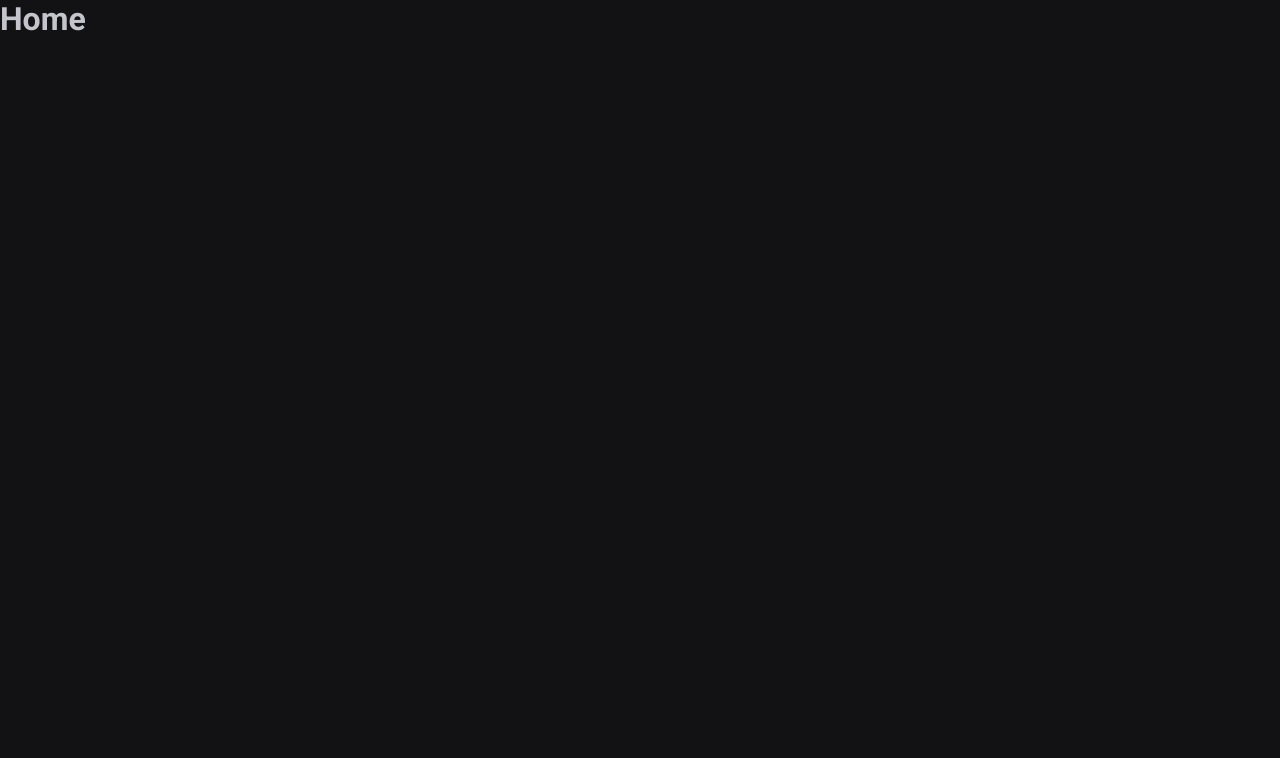
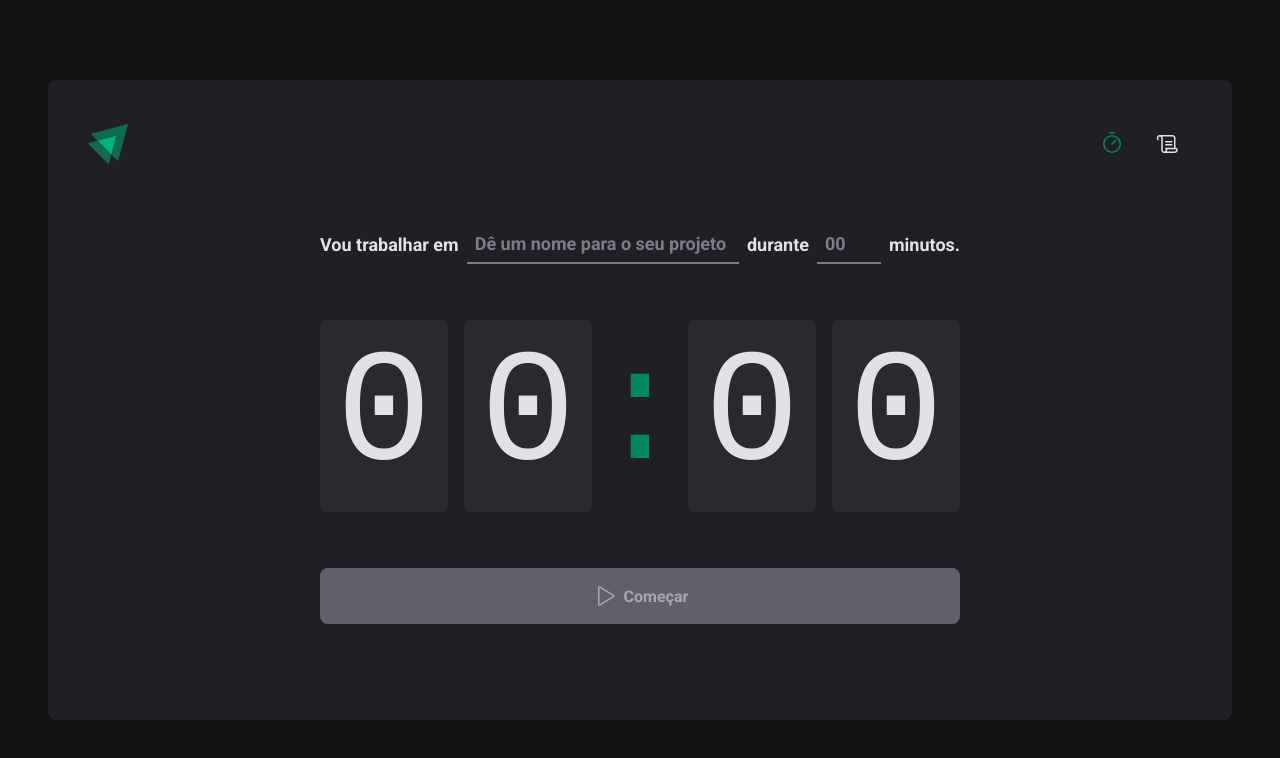
Before and after one commit to AlvaroOrlando/Ignite-Timer-Typescript, a React (Vite) app: page / in a window 1280 px wide. Shown: the top 758 px of the page. Built offline with nearby package versions, Linux system fonts and the light colour scheme.

Commit message:
finalização pagina history, formulários, iniciada validação de formulários

```diff
--- a/package.json
+++ b/package.json
@@ -11,10 +11,14 @@
     "lint-fix": "eslint src --ext .ts,.tsx --fix"
   },
   "dependencies": {
+    "@hookform/resolvers": "^2.9.10",
+    "phosphor-react": "^1.4.1",
     "react": "^18.2.0",
     "react-dom": "^18.2.0",
+    "react-hook-form": "^7.42.1",
     "react-router-dom": "^6.7.0",
-    "styled-components": "^5.3.6"
+    "styled-components": "^5.3.6",
+    "zod": "^3.20.2"
   },
   "devDependencies": {
     "@rocketseat/eslint-config": "^1.1.3",
--- /dev/null
+++ b/src/components/Header/index.tsx
@@ -0,0 +1,20 @@
+import { HeaderContainer } from './styles'
+import logoIgnite from '../../assets/logoIgnite.svg'
+import { Timer, Scroll } from 'phosphor-react'
+import { NavLink } from 'react-router-dom'
+
+export function Header() {
+  return (
+    <HeaderContainer>
+      <img src={logoIgnite} alt="" />
+      <nav>
+        <NavLink to="/" title="Timer">
+          <Timer size={24} />
+        </NavLink>
+        <NavLink to="/history" title="Histórico">
+          <Scroll size={24} />
+        </NavLink>
+      </nav>
+    </HeaderContainer>
+  )
+}
--- /dev/null
+++ b/src/components/Header/styles.ts
@@ -0,0 +1,34 @@
+import styled from 'styled-components'
+
+export const HeaderContainer = styled.header`
+  display: flex;
+  align-items: center;
+  justify-content: space-between;
+
+  nav {
+    display: flex;
+    gap: 0.5rem;
+  }
+
+  a {
+    width: 3rem;
+    height: 3rem;
+
+    display: flex;
+    align-items: center;
+    justify-content: center;
+
+    color: ${(props) => props.theme['gray-100']};
+
+    border-top: 3px solid transparent;
+    border-bottom: 3px solid transparent;
+
+    &:hover {
+      border-bottom: 3px solid ${(props) => props.theme['green-500']};
+    }
+
+    &.active {
+      color: ${(props) => props.theme['green-500']};
+    }
+  }
+`
--- a/src/components/Router.tsx
+++ b/src/components/Router.tsx
@@ -1,12 +1,15 @@
 import { Routes, Route } from 'react-router-dom'
 import { History } from '../pages/History'
-import { Home } from '../pages/home'
+import { Home } from '../pages/Home'
+import { DefaultLayout } from '../layouts/DefaultLayout'
 
 export function Router() {
   return (
     <Routes>
-      <Route path="/" element={<Home />} />
-      <Route path="/history" element={<History />} />
+      <Route path="/" element={<DefaultLayout />}>
+        <Route path="/" element={<Home />} />
+        <Route path="/history" element={<History />} />
+      </Route>
     </Routes>
   )
 }
--- /dev/null
+++ b/src/layouts/DefaultLayout/index.tsx
@@ -0,0 +1,12 @@
+import { Header } from '../../components/Header'
+import { Outlet } from 'react-router-dom'
+import { LayoutContainer } from './styles'
+
+export function DefaultLayout() {
+  return (
+    <LayoutContainer>
+      <Header />
+      <Outlet />
+    </LayoutContainer>
+  )
+}
--- /dev/null
+++ b/src/layouts/DefaultLayout/styles.ts
@@ -0,0 +1,14 @@
+import styled from 'styled-components'
+
+export const LayoutContainer = styled.div`
+  max-width: 74rem;
+  height: calc(100vh - 10rem);
+  margin: 5rem auto;
+  padding: 2.5rem;
+
+  background-color: ${(props) => props.theme['gray-800']};
+  border-radius: 8px;
+
+  display: flex;
+  flex-direction: column;
+`
--- a/src/pages/History.tsx
+++ /dev/null
@@ -1,3 +0,0 @@
-export function History() {
-  return <h1>History</h1>
-}
--- /dev/null
+++ b/src/pages/History/index.tsx
@@ -0,0 +1,56 @@
+import { HistoryContainer, HistoryList, Status } from './styes'
+
+export function History() {
+  return (
+    <HistoryContainer>
+      <h1>Meu histórico</h1>
+
+      <HistoryList>
+        <table>
+          <thead>
+            <tr>
+              <th>Tarefa</th>
+              <th>Duração</th>
+              <th>início</th>
+              <th>Status</th>
+            </tr>
+          </thead>
+          <tbody>
+            <tr>
+              <td>Tarefa</td>
+              <td>20 minutos</td>
+              <td>Há 2 meses</td>
+              <td>
+                <Status statusColor={'green'}>Concluído</Status>
+              </td>
+            </tr>
+            <tr>
+              <td>Tarefa</td>
+              <td>20 minutos</td>
+              <td>Há 2 meses</td>
+              <td>
+                <Status statusColor={'yellow'}>Em andamento</Status>
+              </td>
+            </tr>
+            <tr>
+              <td>Tarefa</td>
+              <td>20 minutos</td>
+              <td>Há 2 meses</td>
+              <td>
+                <Status statusColor={'red'}>Interrompido</Status>
+              </td>
+            </tr>
+            <tr>
+              <td>Tarefa</td>
+              <td>20 minutos</td>
+              <td>Há 2 meses</td>
+              <td>
+                <Status statusColor={'green'}>Concluído</Status>
+              </td>
+            </tr>
+          </tbody>
+        </table>
+      </HistoryList>
+    </HistoryContainer>
+  )
+}
--- /dev/null
+++ b/src/pages/History/styes.ts
@@ -0,0 +1,86 @@
+import styled from 'styled-components'
+
+export const HistoryContainer = styled.main`
+  flex: 1;
+  padding: 3.5rem;
+
+  display: flex;
+  flex-direction: column;
+
+  h1 {
+    font-size: 1.5rem;
+    color: ${(props) => props.theme['gray-100']};
+  }
+`
+export const HistoryList = styled.div`
+  flex: 1;
+  overflow: auto;
+  margin-top: 2rem;
+
+  table {
+    width: 100%;
+    border-collapse: collapse;
+    min-width: 600px;
+
+    th {
+      background-color: ${(props) => props.theme['gray-600']};
+      padding: 1rem;
+      text-align: left;
+      color: ${(props) => props.theme['gray-100']};
+      font-size: 0.875rem;
+      line-height: 1.6rem;
+
+      &:first-child {
+        border-top-left-radius: 8px;
+        padding-left: 1.5rem;
+      }
+
+      &:last-child {
+        border-top-right-radius: 8px;
+        padding-right: 1.5rem;
+      }
+    }
+
+    td {
+      background-color: ${(props) => props.theme['gray-700']};
+      border-top: ${(props) => props.theme['gray-800']};
+      padding: 1rem;
+      font-size: 0.875rem;
+      line-height: 1.6;
+
+      &:first-child {
+        padding-left: 1.5rem;
+        width: 50%;
+      }
+
+      &:last-child {
+        padding-right: 1.5rem;
+      }
+    }
+  }
+`
+
+const STATUS_COLORS = {
+  yellow: 'yellow-500',
+  green: 'green-500',
+  red: 'red-500',
+} as const
+
+interface StatusProps {
+  statusColor: keyof typeof STATUS_COLORS
+}
+
+export const Status = styled.span<StatusProps>`
+  display: flex;
+  align-items: center;
+  gap: 0.5rem;
+
+  &::before {
+    content: '';
+    width: 0.5rem;
+    height: 0.5rem;
+    border-radius: 9999px; //50%
+    background-color: ${(props) =>
+      props.theme[STATUS_COLORS[props.statusColor]]};
+  }
+`
--- /dev/null
+++ b/src/pages/Home/index.tsx
@@ -0,0 +1,81 @@
+import { Play } from 'phosphor-react'
+import { useForm } from 'react-hook-form'
+import { zodResolver } from '@hookform/resolvers/zod'
+import * as zod from 'zod'
+import {
+  FormContainer,
+  HomeContainer,
+  CoundownContainer,
+  Separator,
+  CountdownButton,
+  TaskInput,
+  MinutesAmountInput,
+} from './styles'
+
+const newCicleFormValidationSchema = zod.object({
+  task: zod.string().min(1, 'Informe a tarefa'),
+  minutesAmount: zod
+    .number()
+    .min(5, 'O ciclo precisa ser de no mínimo 5 minutos')
+    .max(60, 'O ciclo precisa ser de no máximo 60 minutos'),
+})
+
+export function Home() {
+  const { register, handleSubmit, watch } = useForm({
+    resolver: zodResolver(newCicleFormValidationSchema),
+  })
+
+  function handleCreateNewCicle(data: any) {
+    console.log(data)
+  }
+
+  const task = watch('task')
+  const isSubmitDisabled = !task
+
+  return (
+    <HomeContainer>
+      <form onSubmit={handleSubmit(handleCreateNewCicle)} action="">
+        <FormContainer>
+          <label htmlFor="task">Vou trabalhar em</label>
+          <TaskInput
+            id="task"
+            type="text"
+            list="task-suggestions"
+            placeholder="Dê um nome para o seu projeto"
+            {...register('task')}
+          />
+          <datalist id="task-suggestions">
+            <option value="Projeto 1" />
+            <option value="Projeto 2" />
+            <option value="Projeto 3" />
+          </datalist>
+
+          <label htmlFor="minutesAmount">durante</label>
+          <MinutesAmountInput
+            placeholder="00"
+            type="number"
+            id="minutesAmount"
+            step={5}
+            min={5}
+            max={60}
+            {...register('minutesAmount', { valueAsNumber: true })}
+          />
+          <span>minutos.</span>
+        </FormContainer>
+
+        <CoundownContainer>
+          <span>0</span>
+          <span>0</span>
+          <Separator>:</Separator>
+          <span>0</span>
+          <span>0</span>
+        </CoundownContainer>
+
+        <CountdownButton disabled={isSubmitDisabled} type="submit">
+          <Play size={24} />
+          Começar
+        </CountdownButton>
+      </form>
+    </HomeContainer>
+  )
+}
--- /dev/null
+++ b/src/pages/Home/styles.ts
@@ -0,0 +1,115 @@
+import styled from 'styled-components'
+
+export const HomeContainer = styled.main`
+  display: flex;
+  flex: 1;
+  flex-direction: column;
+  align-items: center;
+  justify-content: center;
+
+  form {
+    display: flex;
+    flex-direction: column;
+    align-items: center;
+    gap: 3.5rem;
+  }
+`
+
+export const FormContainer = styled.div`
+  width: 100%;
+  display: flex;
+  flex-direction: row;
+  align-items: center;
+  justify-content: center;
+  gap: 0.5rem;
+  color: ${(props) => props.theme['gray-100']};
+  font-size: 1.125rem;
+  font-weight: bold;
+  flex-wrap: wrap;
+`
+
+export const CoundownContainer = styled.div`
+  font-family: 'Romoto Mono', monospace;
+  font-size: 10rem;
+  line-height: 8rem;
+  color: ${(props) => props.theme['gray-100']};
+
+  display: flex;
+  gap: 1rem;
+
+  span {
+    background-color: ${(props) => props.theme['gray-700']};
+    padding: 2rem 1rem;
+    border-radius: 8px;
+  }
+`
+
+export const Separator = styled.div`
+  padding: 2rem 0;
+  color: ${(props) => props.theme['green-500']};
+
+  width: 4rem;
+  overflow: hidden;
+  display: flex;
+  justify-content: center;
+`
+
+export const CountdownButton = styled.button`
+  width: 100%;
+  border: 0;
+  padding: 1rem;
+  border-radius: 8px;
+
+  display: flex;
+  align-items: center;
+  justify-content: center;
+  gap: 0.5rem;
+
+  font-weight: bold;
+
+  cursor: pointer;
+
+  background-color: ${(props) => props.theme['gray-500']};
+  color: ${(props) => props.theme['gray-100']};
+
+  &:not(:disabled):hover {
+    background-color: ${(props) => props.theme['green-700']};
+  }
+
+  &:disabled {
+    opacity: 0.7;
+    cursor: not-allowed;
+  }
+`
+
+const BaseInput = styled.input`
+  background-color: transparent;
+  height: 2.5rem;
+  border: 0;
+  border-bottom: 2px solid ${(props) => props.theme['gray-500']};
+  font-weight: bold;
+  font-size: 1.125rem;
+  padding: 0 0.5rem;
+  color: ${(props) => props.theme['gray-100']};
+
+  &::placeholder {
+    color: ${(props) => props.theme['gray-500']};
+  }
+
+  &:focus {
+    box-shadow: none;
+    border-color: ${(props) => props.theme['green-500']};
+  }
+`
+
+export const TaskInput = styled(BaseInput)`
+  flex: 1;
+
+  &::-webkit-calendar-picker-indicator {
+    display: none !important;
+  }
+`
+
+export const MinutesAmountInput = styled(BaseInput)`
+  width: 4rem;
+`
--- a/src/pages/home.tsx
+++ /dev/null
@@ -1,3 +0,0 @@
-export function Home() {
-  return <h1>Home</h1>
-}
```
Also changed, not shown: src/assets/logoIgnite.svg (added), 1 other file (tests, documents, lock files or other folders).
